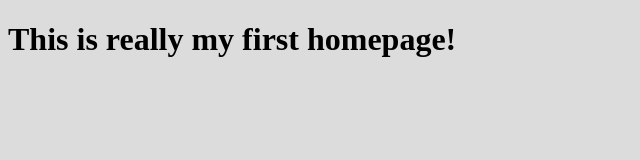
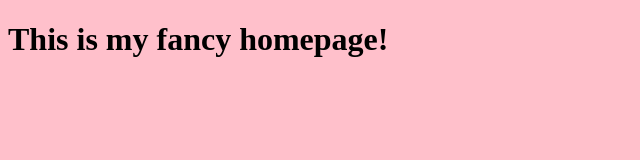
Before and after one commit to everyplace/Cooper-Sample-Project, a plain HTML site: page index.html in a window 1280 px wide. Shown: the whole page, without its empty margins (0-640 px from the left). Drawn offline with nearby package versions, Linux system fonts and the light colour scheme.

Commit message:
Created the fancy style

```diff
--- a/index.html
+++ b/index.html
@@ -7,6 +7,6 @@
 		<link rel="stylesheet" type="text/css" href="style.css" />
 	</head>
 	<body>
-		<h1>This is really my first homepage!</h1>
+		<h1>This is  my fancy homepage!</h1>
 	</body>
 </html>
--- a/style.css
+++ b/style.css
@@ -1,3 +1,3 @@
 html {
-	background-color:gainsboro;
+	background-color:pink;
 }
```
